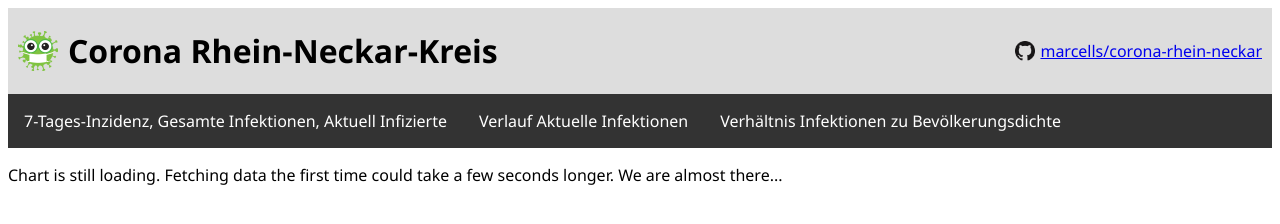
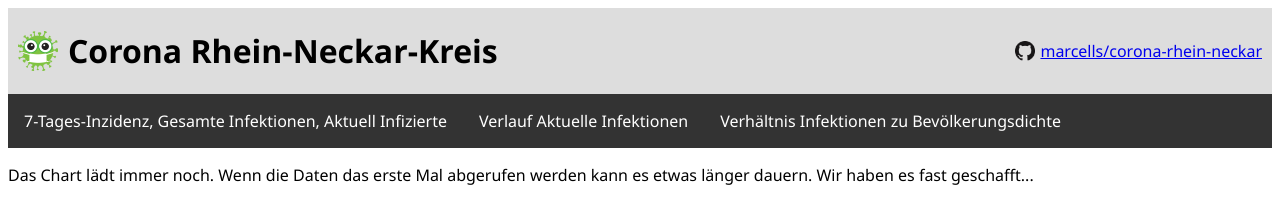
Before and after one commit to marcells/corona-rhein-neckar, a website: page public/index.html in a window 1280 px wide. Drawn offline with nearby package versions, Linux system fonts and the light colour scheme; no server answers.

Commit message:
Improved loading messages and README.md.

```diff
--- a/public/index.html
+++ b/public/index.html
@@ -32,7 +32,7 @@
     </figure>
 
     <div id="chartIsLoading" style="display:none">
-      <span id="loadingMessage">Chart is loading...</span>
+      <span id="loadingMessage"></span>
     </div>
 
     <script src="chartRegistration.js"></script>
--- a/public/menuBuilder.js
+++ b/public/menuBuilder.js
@@ -37,11 +37,11 @@ const buildChartsMenu = () => {
 
     if (chartRegistration.isLoaded === false) {
       const loadingMessage = document.getElementById('loadingMessage');
-      loadingMessage.innerHTML = 'Chart is loading...';
+      loadingMessage.innerHTML = 'Chart wird geladen...';
 
       document.getElementById('chartIsLoading').style.display = 'block';
 
-      const timeout = setTimeout(() => loadingMessage.innerHTML = 'Chart is still loading. Fetching data the first time could take a few seconds longer. We are almost there...', 3000);
+      const timeout = setTimeout(() => loadingMessage.innerHTML = 'Das Chart lädt immer noch. Wenn die Daten das erste Mal abgerufen werden kann es etwas länger dauern. Wir haben es fast geschafft...', 3000);
 
       await chartRegistration.onLoad(chartLink);
       document.getElementById('chartIsLoading').style.display = 'none';
```
Also changed, not shown: README.md.
